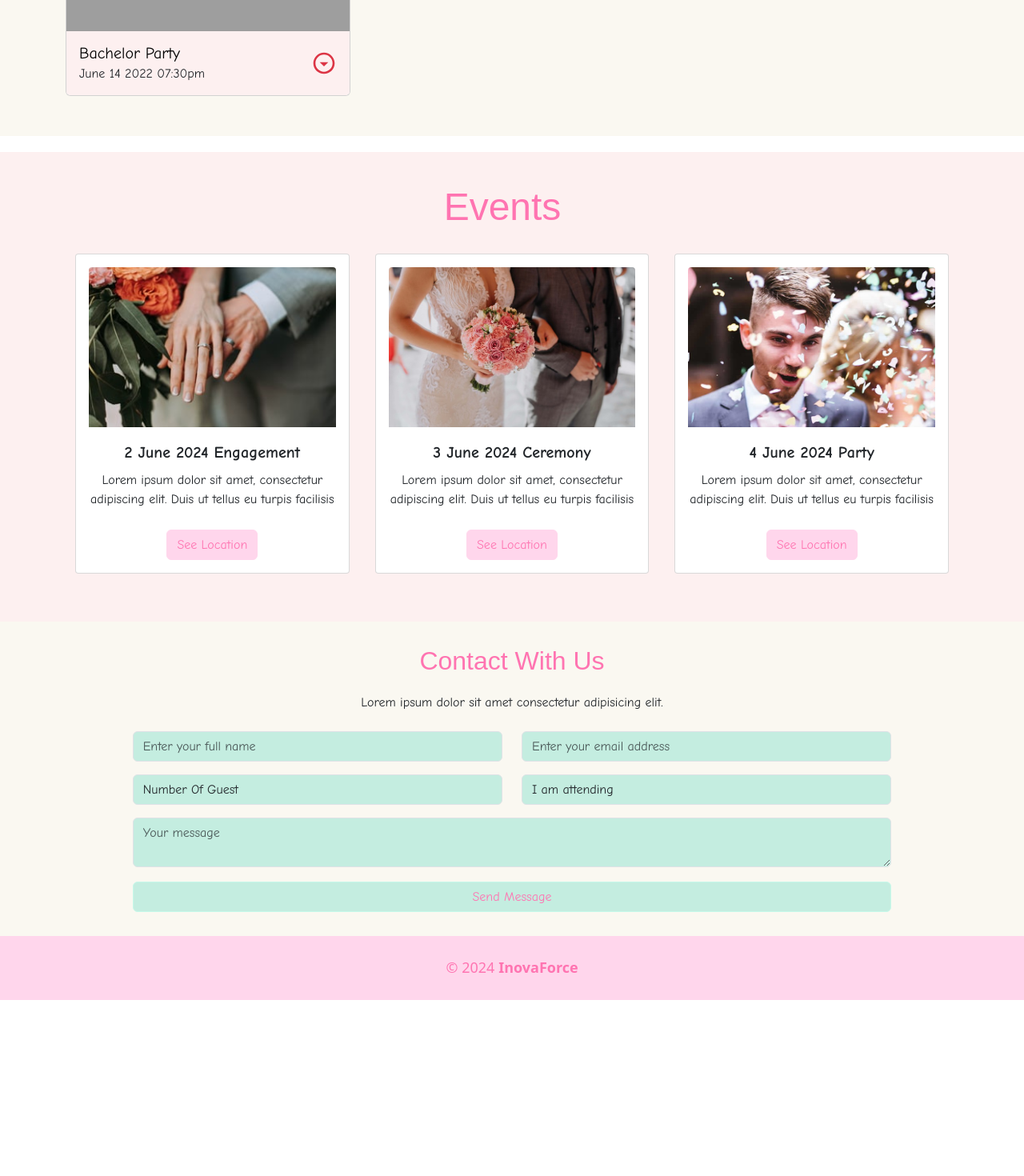
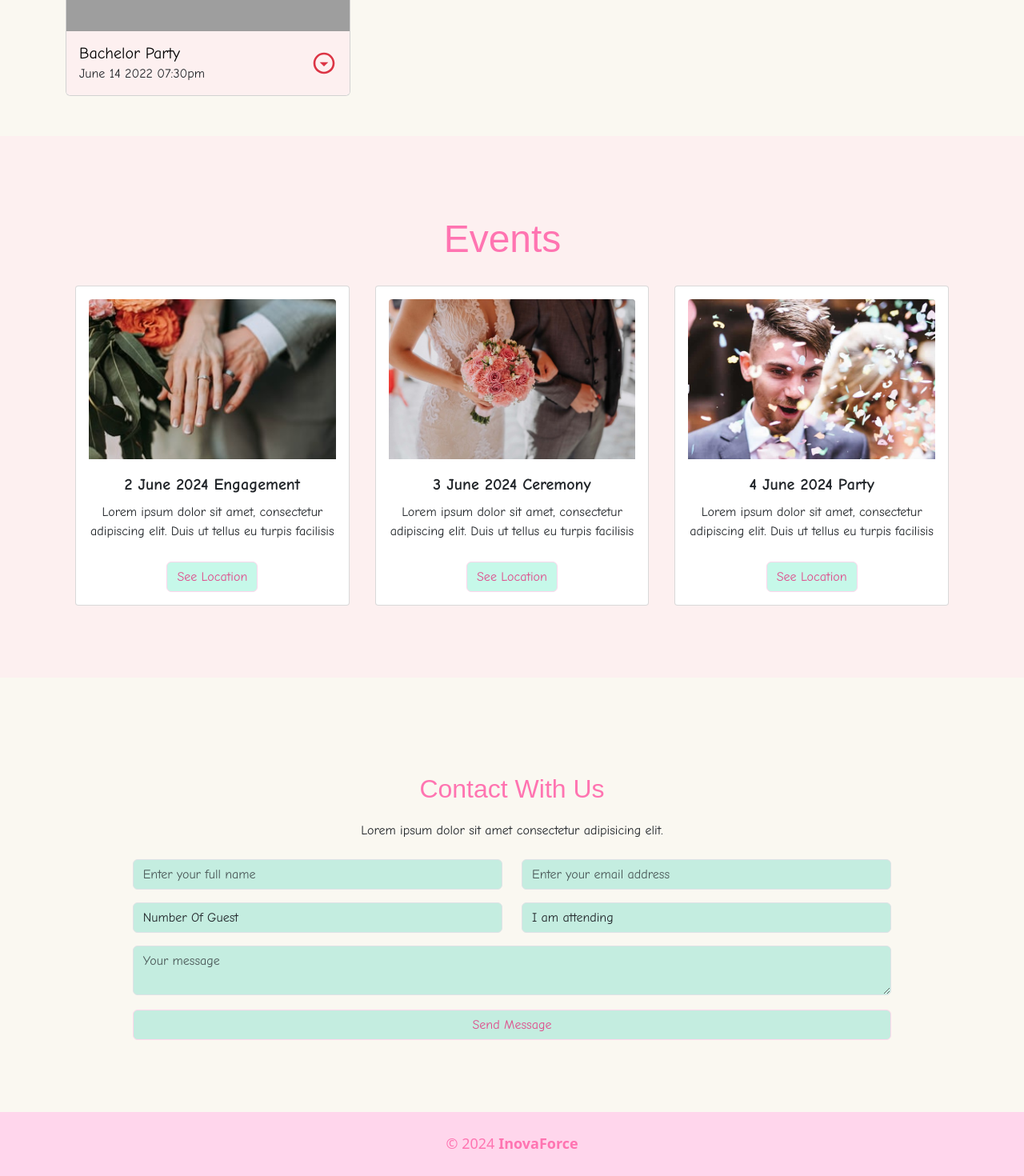
Before and after one commit to InovaForce/template-2, a Next.js app: page / in a window 1280 px wide. Shown: the part 4966-6436 px from the top of the page at 80% size. Before the commit the page ends 6216 px from the top, so only its background shows below. Built offline with nearby package versions, Linux system fonts and the light colour scheme; grey boxes are pictures that could not be loaded; a web font is replaced by a local one.

Commit message:
improved

```diff
--- a/src/components/sule/contact/contact.scss
+++ b/src/components/sule/contact/contact.scss
@@ -4,6 +4,8 @@
 .contact-div{
 
     background-color: v.$color1;
+   // height:calc(100% - 20px);
+    padding: 90px 0px;
 
 .container.contact-box{
     display: flex;
@@ -14,7 +16,6 @@
     font-family: v.$font2;
 
 
-
     h2{ display: flex;
         margin-top: 30px;
         margin-bottom: 20px;
@@ -23,7 +24,7 @@
     }
     .form{
         width: 85%;
-        margin-bottom: 30px;
+
     }
     .input-text{
      background: v.$color8 !important;
@@ -33,10 +34,9 @@
 .btn-primary {
     width: 100%;
     background-color: v.$color8!important;
-    color:v.$color5;
-    border: v.$color2 1px solid; ;
+    color:v.$color9;
+    border: v.$color3 1px solid; ;
     &:hover {
-    color: v.$color5;
     border-color: v.$color5;
 
     }
--- a/src/components/sule/events/event-card.scss
+++ b/src/components/sule/events/event-card.scss
@@ -49,9 +49,9 @@
       }
 
       .btn-primary {
-        background-color: v.$color3;
+        background-color: v.$color2;
         margin-top: 10px;
-        color: v.$color5;
+        color: v.$color9;
         border-color: v.$color3;
 
         &:hover {
--- a/src/components/sule/events/event.scss
+++ b/src/components/sule/events/event.scss
@@ -2,11 +2,13 @@
 
 .event-all{
     background: v.$color7;
+    height: 100%;
+    padding: 40px 0px 30px 0px;
 
 
 .eventbox-container{
     margin-top: 20px;
-    width: 500vh!important;
+    width: 100%;
     font-family: v.$font2;
     .event-box{
        padding: 40px 0px;;
```
